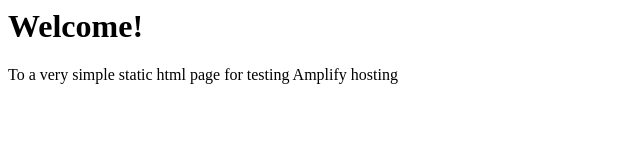
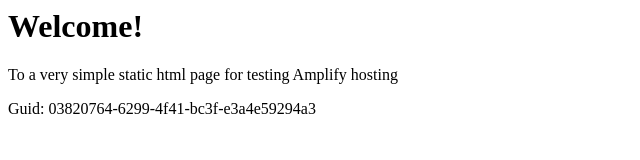
Before and after one commit to aws-aemilia-cdg/Github-PR-Commit-Integration-Test-DoNotTouch-Gith-P5X5MO5I-v1-preprod-eu-west-3, a website: page src/index.html in a window 1280 px wide. Shown: the whole page, without its empty margins (0-640 px from the left). Drawn offline with Linux system fonts and the light colour scheme.

Commit message:
commit from integ tests

```diff
--- a/src/index.html
+++ b/src/index.html
@@ -1,3 +1,5 @@
+
+
 <html lang="en">
 
 <head>
@@ -10,6 +12,6 @@
 <body>
     <h1>Welcome!</h1>
     <p>To a very simple static html page for testing Amplify hosting</p>
-</body>
+    <p>Guid: 03820764-6299-4f41-bc3f-e3a4e59294a3</p></body>
 
 </html>
```
